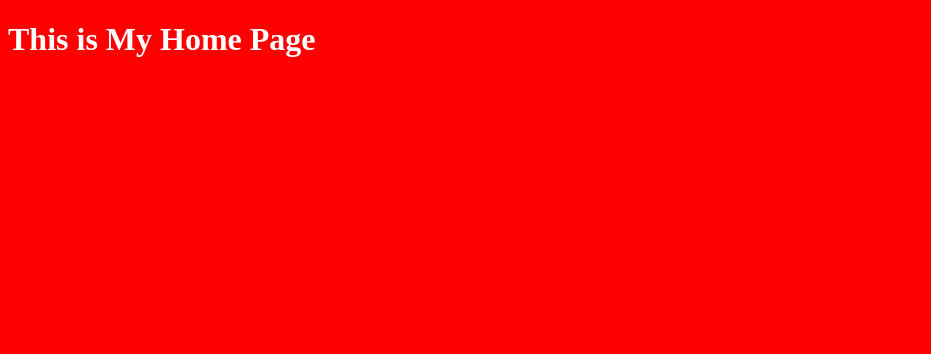
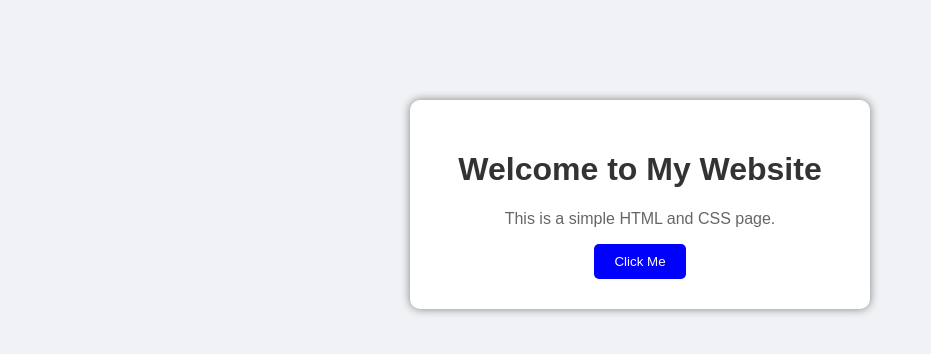
Before and after one commit to Ankit-8126/normaldjangoproject, a Django app: page / in a window 1280 px wide. Shown: the top 354 px of the page, without its empty margins (0-931 px from the left). Run offline with Django 5.2, Linux system fonts and the light colour scheme.

Commit message:
clean project

```diff
--- a/home/urls.py
+++ b/home/urls.py
@@ -3,5 +3,7 @@ from django.urls import path
 from . import views
 
 urlpatterns = [
-   path('',views.index)
+   path('',views.index, name='home'),
+   path('about/', views.about, name='about'),
+   path('jobs/', views.jobs, name='jobs'),
 ]
--- a/home/views.py
+++ b/home/views.py
@@ -2,3 +2,9 @@ from django.shortcuts import render, HttpResponse
 
 def index(request):
     return render(request,"home.html")
+
+def about(request):
+    return render(request,"about.html")
+
+def jobs(request):
+    return render(request,"jobs.html")
--- a/myproject/urls.py
+++ b/myproject/urls.py
@@ -19,5 +19,5 @@ from django.urls import path, include
 
 urlpatterns = [
     path('admin/', admin.site.urls),
-    path('', include('home.urls'))
+    path('', include('home.urls')),
 ]
--- /dev/null
+++ b/static/home-style.css
@@ -0,0 +1,37 @@
+body {
+    margin: 0;
+    padding: 0;
+    background-color: #f0f2f5;
+    font-family: Arial, sans-serif;
+}
+
+.container {
+    width: 400px;
+    margin: 100px auto;
+    text-align: center;
+    background: white;
+    padding: 30px;
+    border-radius: 10px;
+    box-shadow: 0px 0px 10px gray;
+}
+
+h1 {
+    color: #333;
+}
+
+p {
+    color: #666;
+}
+
+button {
+    background-color: blue;
+    color: white;
+    border: none;
+    padding: 10px 20px;
+    border-radius: 5px;
+    cursor: pointer;
+}
+
+button:hover {
+    background-color: darkblue;
+}
--- a/static/style.css
+++ /dev/null
@@ -1,4 +0,0 @@
-body{
-    background-color: red;
-    color: white;
-}
--- a/template/home.html
+++ b/template/home.html
@@ -1,13 +1,21 @@
-{% load static%}
+{% load static %}
 <!DOCTYPE html>
 <html lang="en">
 <head>
     <meta charset="UTF-8">
     <meta name="viewport" content="width=device-width, initial-scale=1.0">
-    <title>home</title>
-    <link rel="stylesheet" href="{% static 'style.css' %}">
+    <title>Simple Page</title>
+
+    <link rel="stylesheet" href="{% static 'home-style.css' %}">
 </head>
 <body>
-    <h1>This is My Home Page</h1>
+
+    <div class="container">
+        <h1>Welcome to My Website</h1>
+        <p>This is a simple HTML and CSS page.</p>
+
+        <button>Click Me</button>
+    </div>
+
 </body>
 </html>
```
Also changed, not shown: db.sqlite3.
